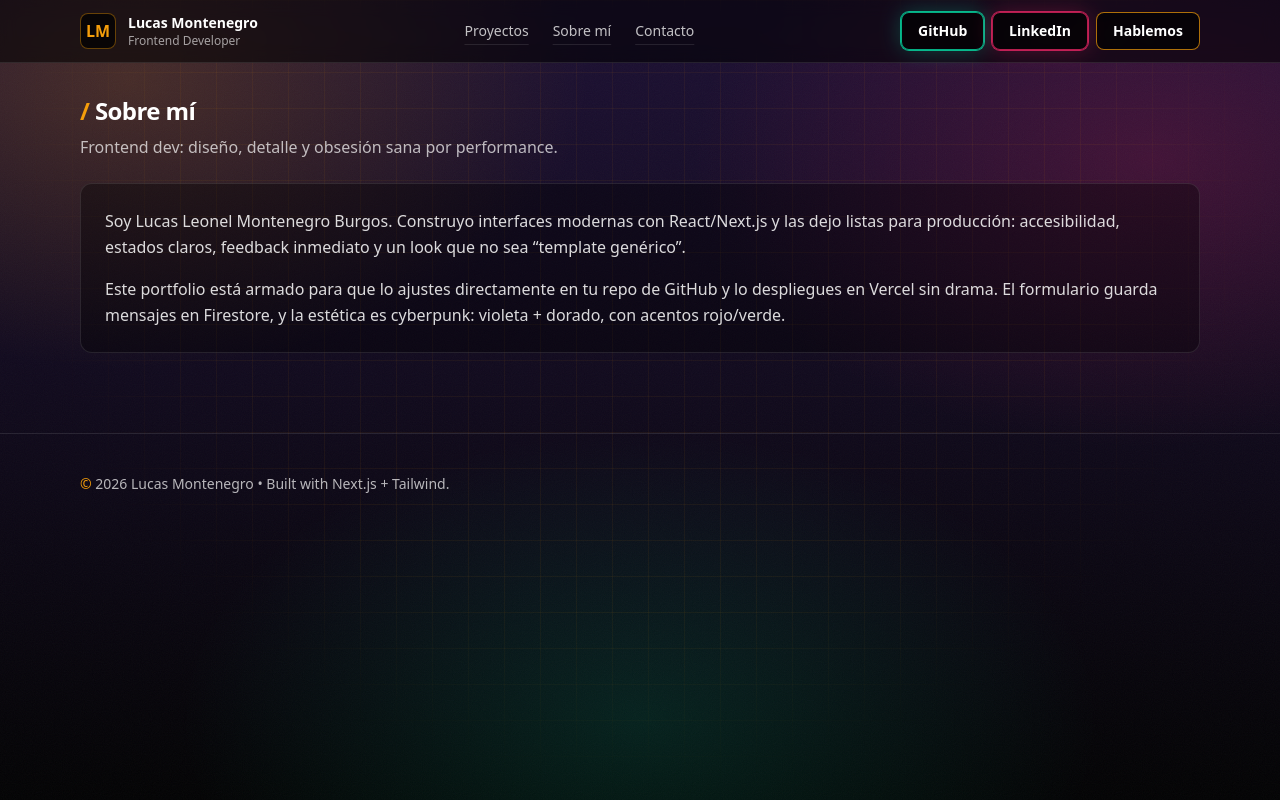
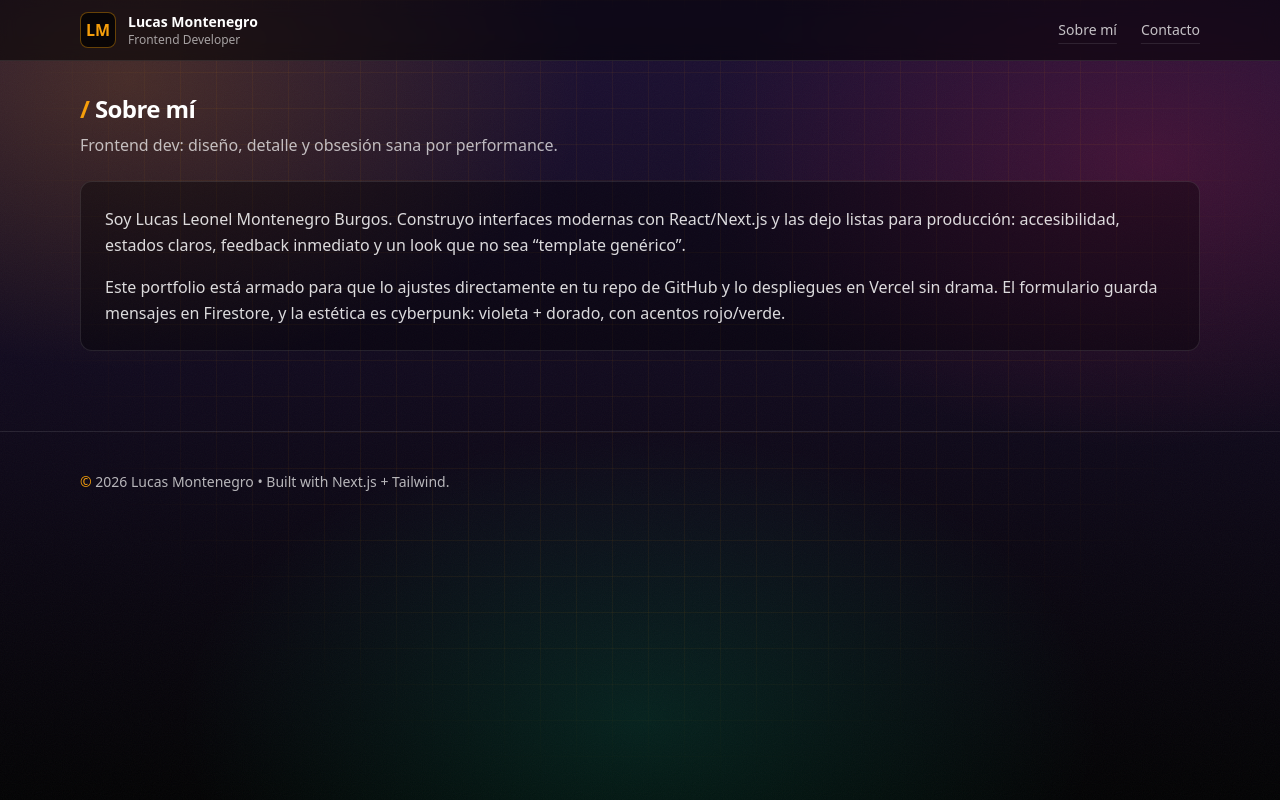
Before and after one commit to lu-developer476/Portfolio, a Next.js app: page /about in a window 1280 px wide. Built offline with nearby package versions, Linux system fonts and the light colour scheme.

Commit message:
Navbar.tsx

```diff
--- a/src/components/Navbar.tsx
+++ b/src/components/Navbar.tsx
@@ -26,22 +26,9 @@ export default function Navbar() {
         </Link>
 
         <nav className="hidden items-center gap-6 md:flex">
-          <NavLink href="/projects">Proyectos</NavLink>
           <NavLink href="/about">Sobre mí</NavLink>
           <NavLink href="/contact">Contacto</NavLink>
         </nav>
-
-        <div className="flex items-center gap-2">
-          <CyberButton href={profile.github} external variant="green" className="hidden sm:inline-flex">
-            GitHub
-          </CyberButton>
-          <CyberButton href={profile.linkedin} external variant="red" className="hidden sm:inline-flex">
-            LinkedIn
-          </CyberButton>
-          <CyberButton href="/contact" variant="gold">
-            Hablemos
-          </CyberButton>
-        </div>
       </div>
     </header>
   );
```
